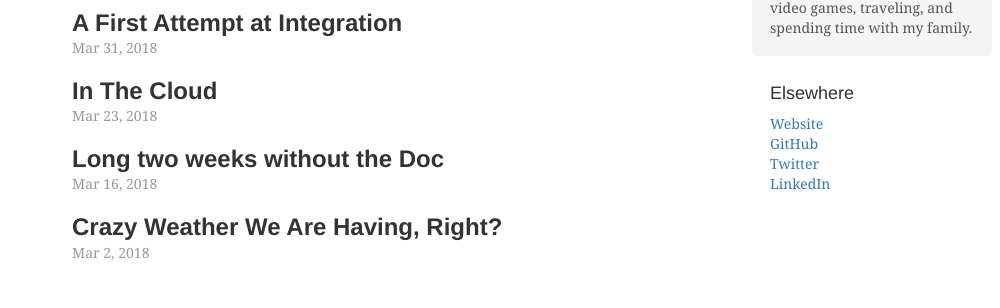
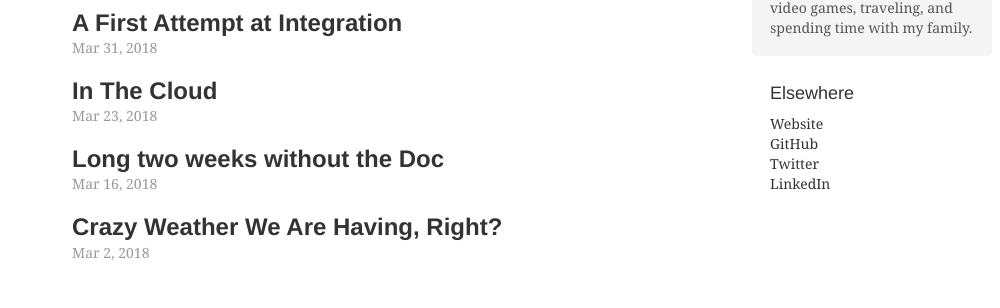
Before and after one commit to knighthawkbro/knighthawkbro.github.io, a Jekyll site: the page built from blog/index.html, in a window 1280 px wide. Shown: the part 396-704 px from the top of the page, without its empty margins (83-1083 px from the left). Built offline with Jekyll 4.4.1, drawn with Linux system fonts in a browser that asks for light colours; nearby versions of some CDN libraries; the list of posts is cut into pages by our own code.

Commit message:
changed link style

```diff
--- a/assets/css/blog.css
+++ b/assets/css/blog.css
@@ -178,11 +178,10 @@
     margin-bottom: 0;
   }
   .blog-footer a {
-    text-decoration: none;
     color: #333;
   }
   .blog-footer a:hover {
-    color: #337ab7;
+    color: #333;
   }
 
 /* Custom CSS */
@@ -204,6 +203,13 @@
   .blog-sidebar {
     text-align: center;
   }
+}
+
+.blog-sidebar a {
+  color: #333;
+}
+.blog-sidebar:hover a {
+  color: #333;
 }
 
 .header:hover {
```
